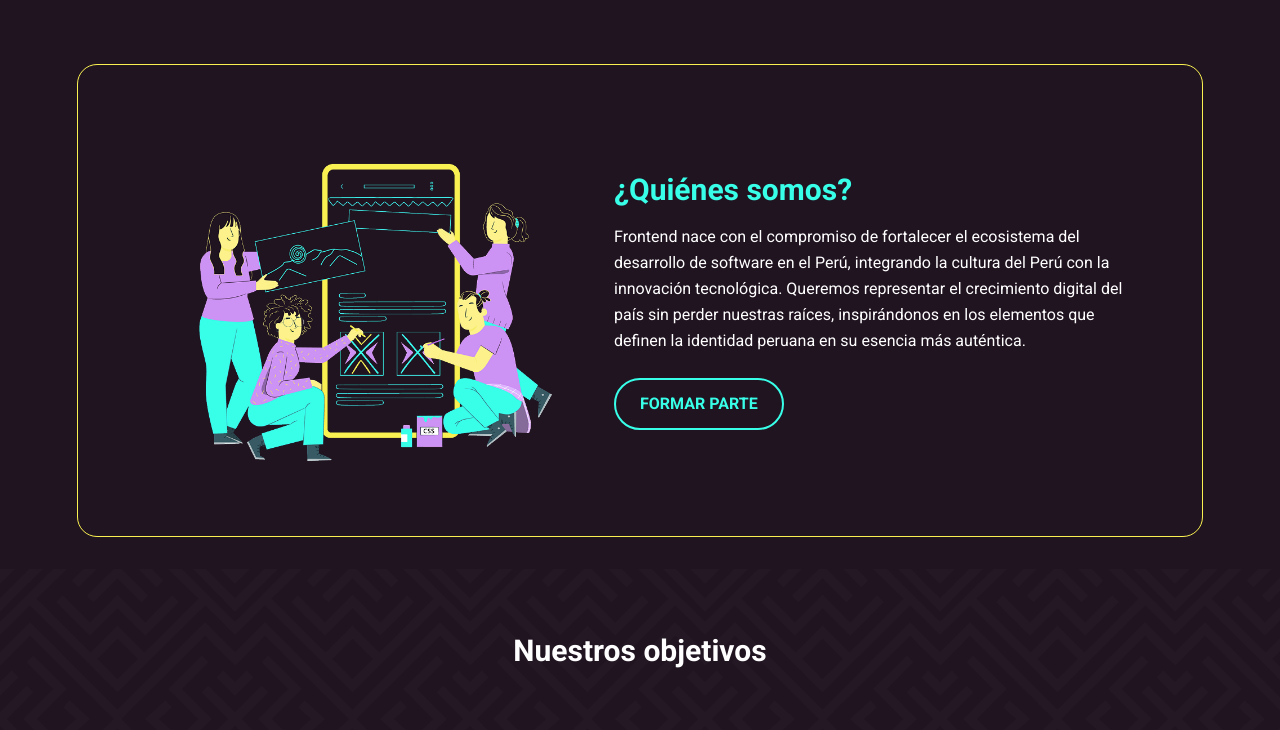
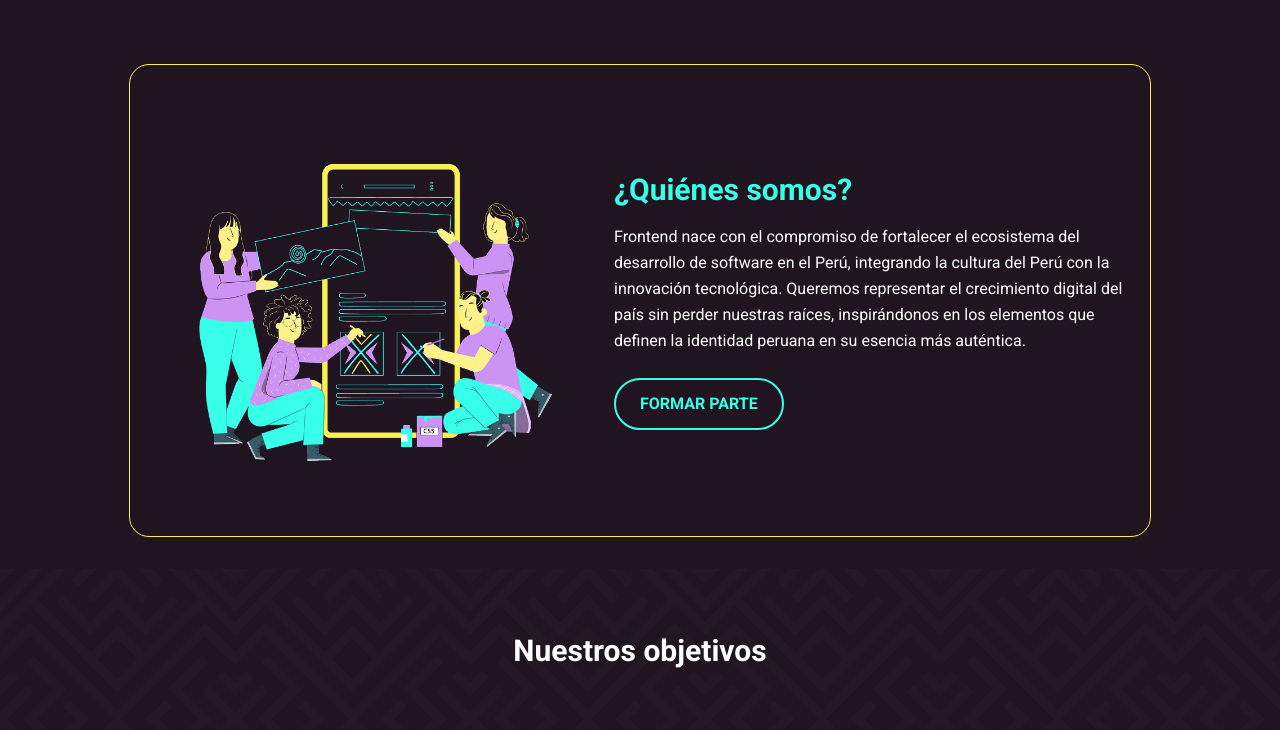
Before and after one commit to frontendpe/frontend.pe, an Astro site: page / in a window 1280 px wide. Shown: the part 810-1540 px from the top of the page. Built offline with nearby package versions, Linux system fonts and the light colour scheme; Astro itself is replaced by a stand-in of ours; a web font is replaced by a local one.

Commit message:
ui updates

```diff
--- a/package.json
+++ b/package.json
@@ -9,11 +9,11 @@
     "astro": "astro"
   },
   "dependencies": {
-    "@astrojs/react": "^4.3.0",
+    "@astrojs/react": "^4.4.2",
     "@tailwindcss/vite": "^4.1.4",
     "@types/react": "^18.0.0",
     "@types/react-dom": "^18.0.0",
-    "astro": "^5.11.0",
+    "astro": "^5.15.5",
     "gsap": "^3.13.0",
     "react": "^18.0.0",
     "react-dom": "^18.0.0",
--- a/src/components/AboutUs.astro
+++ b/src/components/AboutUs.astro
@@ -5,7 +5,7 @@ import construccion from "../assets/construccion.png";
 <!-- Nosotros -->
 <section
   id="nosotros"
-  class="border border-[#F9F151] rounded-[20px] p-4 flex flex-col lg:flex-row justify-center items-center gap-8 sm:gap-10 max-w-6xl mx-[6%] py-12 sm:py-16 px-4 sm:px-6"
+  class="border border-[#F9F151] rounded-[20px] p-4 flex flex-col lg:flex-row justify-center items-center gap-8 sm:gap-10 max-w-6xl mx-[6%] py-12 sm:py-16 px-4 sm:px-6 self-center"
 >
   <img src={construccion.src} class="w-64 sm:w-72 md:w-80 lg:w-[420px]" />
   <div class="max-w-lg text-center lg:text-left">
```
Also changed, not shown: 1 other file.
